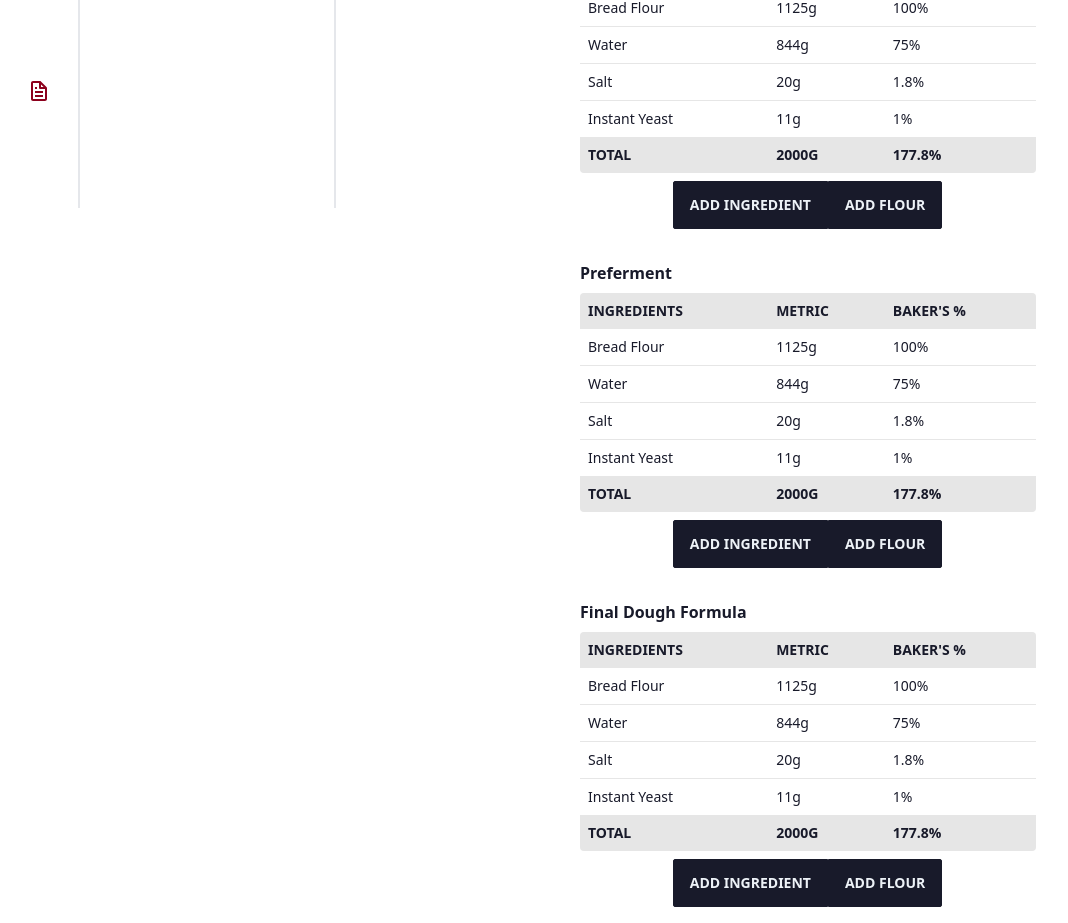
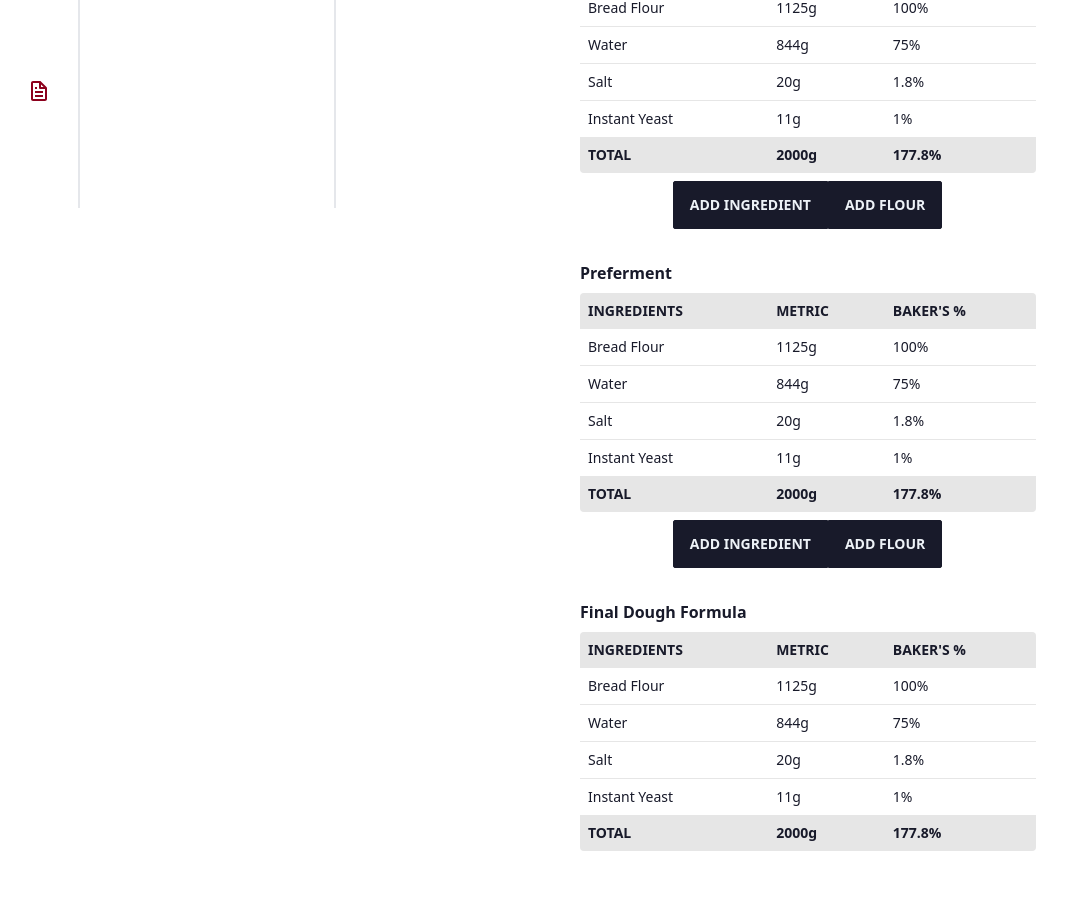
Before and after one commit to scottross123/dough-formula-builder, a React (Vite) app: page / in a window 1280 px wide. Shown: the part 592-1515 px from the top of the page, without its empty margins (0-1068 px from the left). After the commit the page ends 1459 px from the top, so only its background shows below. Built offline with nearby package versions, Linux system fonts and the light colour scheme.

Commit message:
added readonly attribute to table compontent

```diff
--- a/src/features/BuildFormula/BuildFormula.tsx
+++ b/src/features/BuildFormula/BuildFormula.tsx
@@ -7,7 +7,7 @@ const BuildFormula = () => {
             <Inputs />
             <Table title="Overall Formula" />
             <Table title="Preferment" />
-            <Table title="Final Dough Formula" />
+            <Table title="Final Dough Formula" readOnly />
         </section>
     )
 }
--- a/src/features/BuildFormula/components/Table/Footer.tsx
+++ b/src/features/BuildFormula/components/Table/Footer.tsx
@@ -8,7 +8,7 @@ const Footer = () => {
         <tfoot>
             <tr>
                 <td>Total</td>
-                <td>{metricFormat(totalWeight)}</td>
+                <td className="lowercase">{metricFormat(totalWeight)}</td>
                 <td>{percentFormat(totalRatio)}</td>
             </tr>
         </tfoot>
--- a/src/features/BuildFormula/components/Table/IngredientRow.tsx
+++ b/src/features/BuildFormula/components/Table/IngredientRow.tsx
@@ -23,7 +23,7 @@ const IngredientRow = (props: IngredientRowProps) => {
 
     return (
       <tr className="hover">
-          { columns.map((column) => column )}
+          { columns.map((column) => column ) }
       </tr>
     );
 }
--- a/src/features/BuildFormula/components/Table/Table.tsx
+++ b/src/features/BuildFormula/components/Table/Table.tsx
@@ -6,10 +6,11 @@ import Controls from "./Controls";
 
 type TableProps = {
     title: string,
+    readOnly?: boolean,
 }
 
 const Table = (props: TableProps) => {
-    const { title } = props;
+    const { title, readOnly } = props;
 
     return (
         <div className="w-1/2 flex flex-col items-center gap-2">
@@ -25,7 +26,7 @@ const Table = (props: TableProps) => {
                 <Body />
                 <Footer />
             </table>
-            <Controls />
+            {!readOnly && <Controls />}
         </div>
     )
 
```
